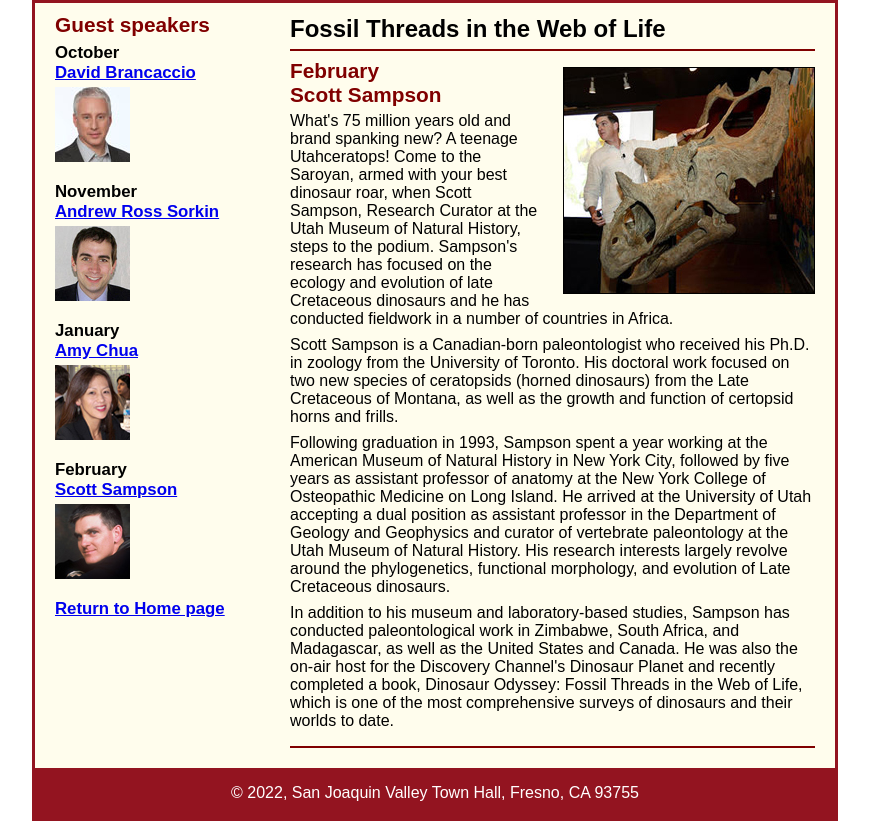
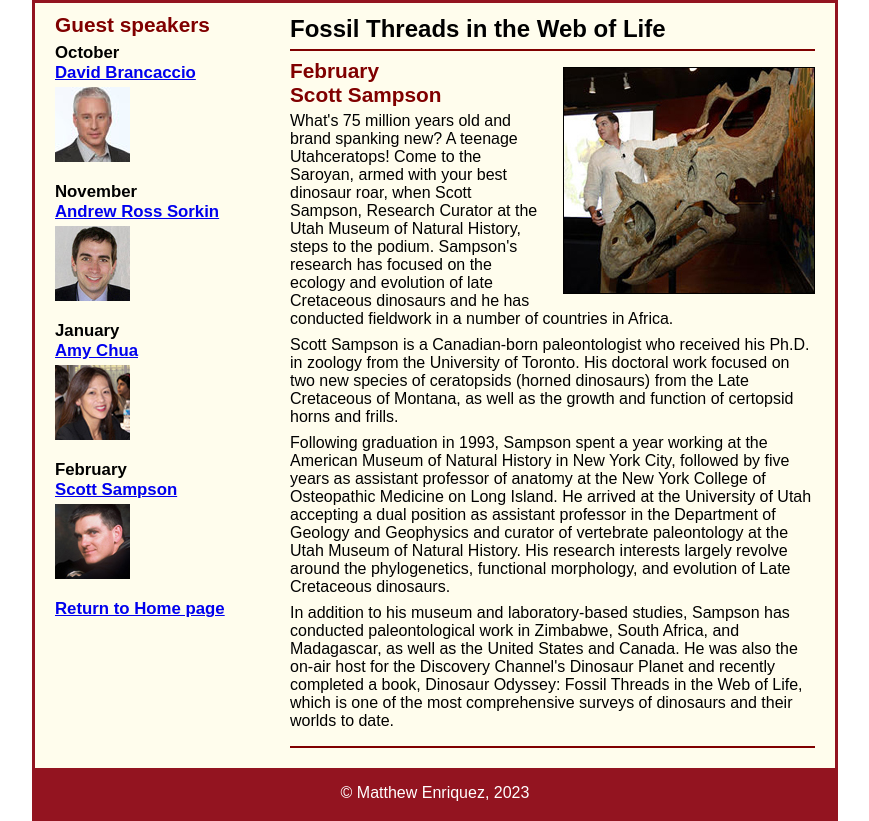
Before and after one commit to Matt0810/A10, a plain HTML site: page speakers/c6_sampson.html in a window 1280 px wide. Shown: the part 120-941 px from the top of the page, without its empty margins (205-1074 px from the left). Drawn offline with Linux system fonts and the light colour scheme.

Commit message:
Update c6_sampson.html

```diff
--- a/speakers/c6_sampson.html
+++ b/speakers/c6_sampson.html
@@ -58,7 +58,7 @@
 		</aside>
 	</main>
 	<footer>
-		<p>&copy; 2022, San Joaquin Valley Town Hall, Fresno, CA 93755</p>
+		<p>&copy; Matthew Enriquez, 2023</p>
 	</footer>
 </body>
 </html>
```
